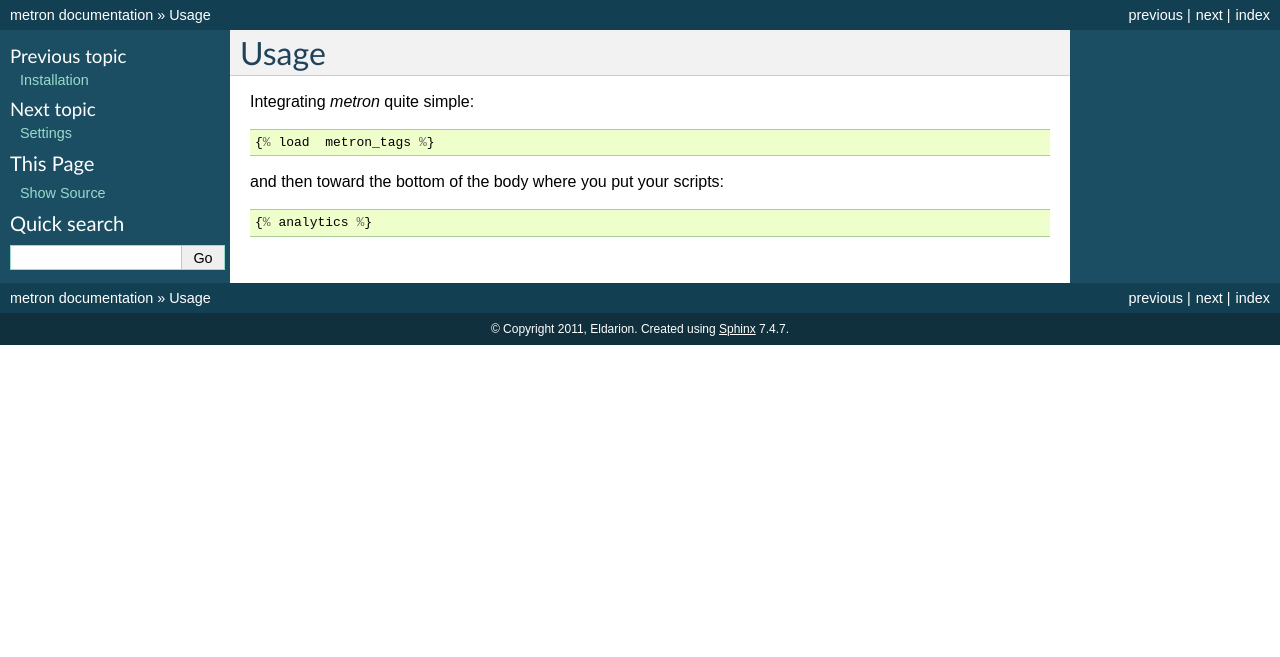
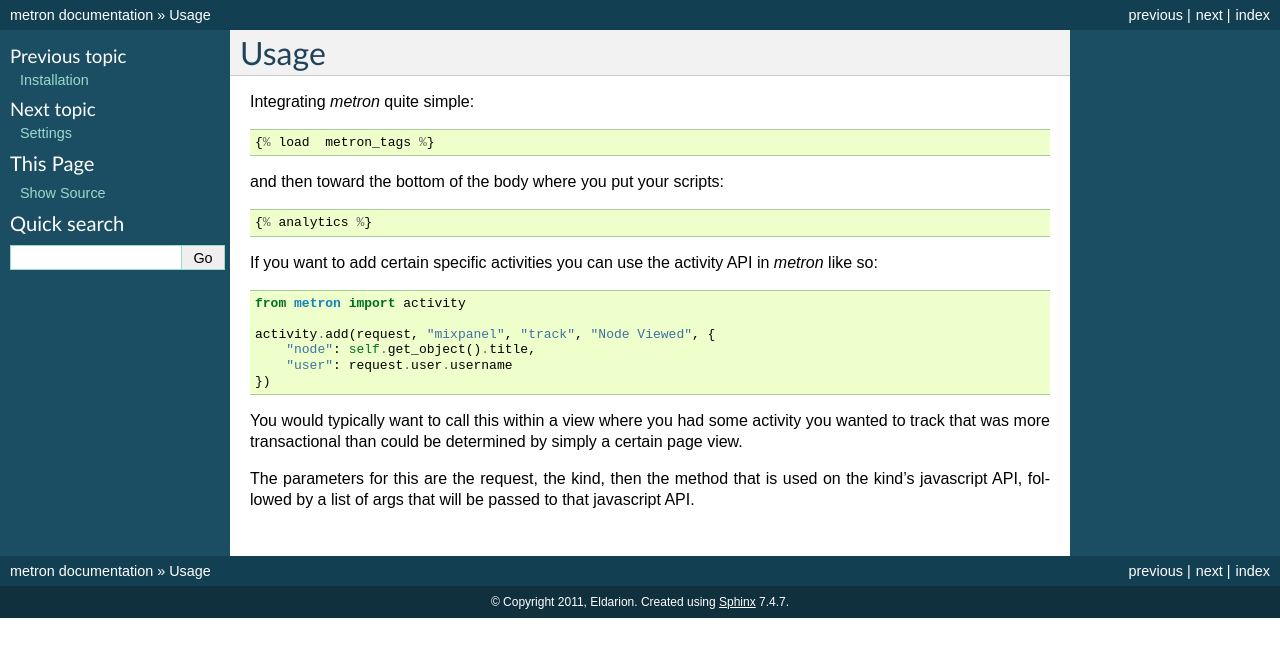
Before and after one commit to pinax/pinax-webanalytics, a Sphinx documentation site: the page built from docs/usage.rst, in a window 1280 px wide. Shown: the top 657 px of the page. Built offline with Sphinx 7.4.7, drawn with Linux system fonts in a browser that asks for light colours; pages that are not in the unit, such as notebooks, are missing from menus; the version number could not be read and is left out.

Commit message:
Add a bit of docs

```diff
--- a/docs/usage.rst
+++ b/docs/usage.rst
@@ -10,3 +10,22 @@ Integrating `metron` quite simple::
 and then toward the bottom of the body where you put your scripts::
 
     {% analytics %}
+
+
+If you want to add certain specific activities you can use the activity
+API in `metron` like so::
+
+    from metron import activity
+
+    activity.add(request, "mixpanel", "track", "Node Viewed", {
+        "node": self.get_object().title,
+        "user": request.user.username
+    })
+
+You would typically want to call this within a view where you had some
+activity you wanted to track that was more transactional than could be
+determined by simply a certain page view.
+
+The parameters for this are the request, the kind, then the method that
+is used on the kind's javascript API, followed by a list of args that
+will be passed to that javascript API.
```
